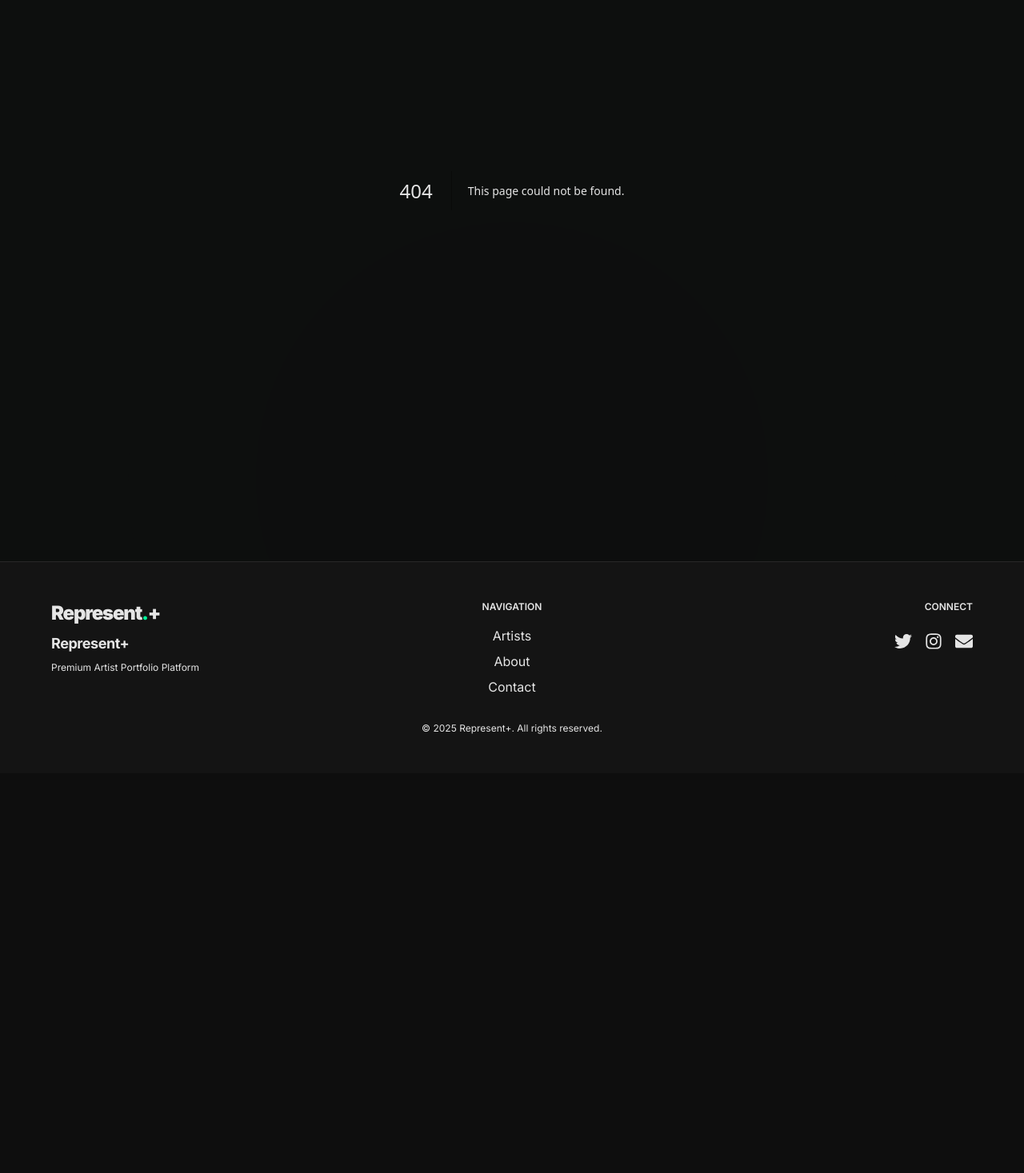
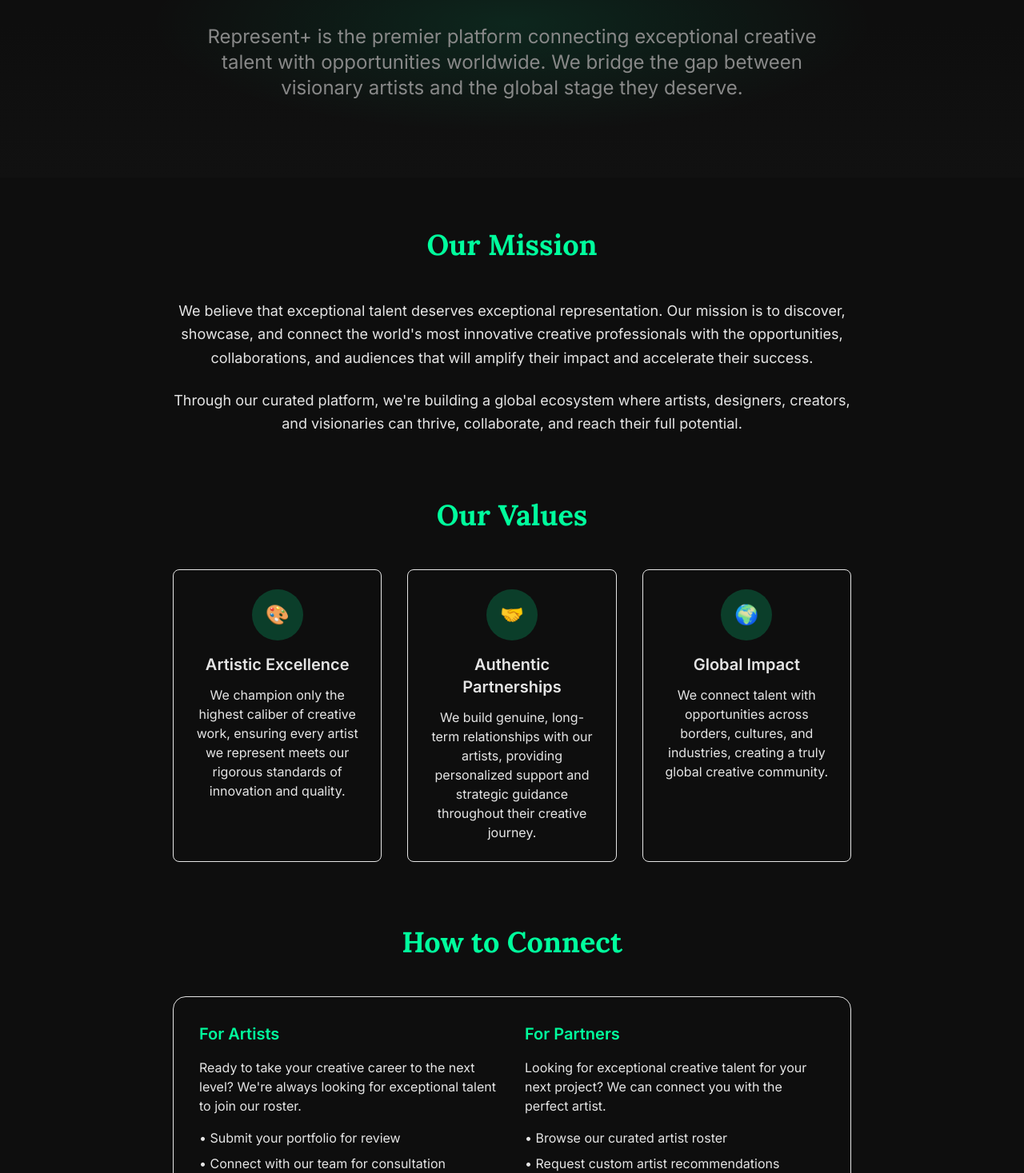
Before and after one commit to Kavs88/respresent-gpt, a Next.js app in the folder Downloads/representplusGPTfresh/: page /about in a window 1280 px wide. Before the commit this address had no page. Shown: the part 162-1629 px from the top of the page at 80% size. Before the commit the page ends 1129 px from the top, so only its background shows below. Built offline with nearby package versions, Linux system fonts and the light colour scheme.

Commit message:
About page implementation with hero section, content blocks, and navigation

```diff
--- /dev/null
+++ b/Downloads/representplusGPTfresh/app/about/page.tsx
@@ -0,0 +1,175 @@
+import React from 'react';
+import { Metadata } from 'next';
+import { motion } from 'framer-motion';
+import { RevealOnScroll } from '@/components/ui/RevealOnScroll';
+
+export const metadata: Metadata = {
+  title: 'About Us | Represent+',
+  description: 'Discover Represent+, the premier platform connecting exceptional creative talent with opportunities worldwide. Learn about our mission, values, and commitment to artistic excellence.',
+  openGraph: {
+    title: 'About Us | Represent+',
+    description: 'Discover Represent+, the premier platform connecting exceptional creative talent with opportunities worldwide.',
+    type: 'website',
+  },
+};
+
+// Animation variants
+const fadeUp = {
+  initial: { opacity: 0, y: 30 },
+  animate: { opacity: 1, y: 0 },
+  transition: { duration: 0.6, ease: "easeOut" }
+};
+
+const staggerContainer = {
+  animate: {
+    transition: {
+      staggerChildren: 0.1
+    }
+  }
+};
+
+export default function AboutPage() {
+  return (
+    <div className="min-h-screen bg-background text-foreground">
+      {/* Hero Section */}
+      <section className="relative py-24 bg-gradient-to-b from-[#0E0E0E] via-[#0E0E0E] to-[#111111] overflow-hidden">
+        <div className="absolute inset-0 z-0 pointer-events-none bg-[radial-gradient(ellipse_at_center,_var(--tw-gradient-stops))] from-[#00FFA3]/10 via-transparent to-transparent" />
+
+        <div className="relative z-10 max-w-4xl mx-auto px-6 text-center">
+          <RevealOnScroll delay={0}>
+            <h1 className="text-5xl md:text-7xl font-serif font-bold tracking-tight text-primary mb-6">
+              About Us
+            </h1>
+          </RevealOnScroll>
+          <RevealOnScroll delay={0.2}>
+            <p className="text-xl md:text-2xl text-muted max-w-3xl mx-auto leading-relaxed">
+              Represent+ is the premier platform connecting exceptional creative talent with opportunities worldwide.
+              We bridge the gap between visionary artists and the global stage they deserve.
+            </p>
+          </RevealOnScroll>
+        </div>
+      </section>
+
+      {/* Main Content */}
+      <div className="max-w-4xl mx-auto px-6 py-16">
+        <motion.div
+          className="space-y-20"
+          variants={staggerContainer}
+          initial="initial"
+          animate="animate"
+        >
+
+          {/* Mission Statement */}
+          <motion.section variants={fadeUp}>
+            <div className="text-center mb-12">
+              <h2 className="text-3xl md:text-4xl font-serif font-bold text-primary mb-4">
+                Our Mission
+              </h2>
+            </div>
+            <div className="prose prose-lg prose-invert max-w-none text-center">
+              <p className="text-lg leading-relaxed text-gray-300">
+                We believe that exceptional talent deserves exceptional representation. Our mission is to discover,
+                showcase, and connect the world's most innovative creative professionals with the opportunities,
+                collaborations, and audiences that will amplify their impact and accelerate their success.
+              </p>
+              <p className="text-lg leading-relaxed text-gray-300 mt-6">
+                Through our curated platform, we're building a global ecosystem where artists, designers,
+                creators, and visionaries can thrive, collaborate, and reach their full potential.
+              </p>
+            </div>
+          </motion.section>
+
+          {/* Team Values */}
+          <motion.section variants={fadeUp}>
+            <div className="text-center mb-12">
+              <h2 className="text-3xl md:text-4xl font-serif font-bold text-primary mb-4">
+                Our Values
+              </h2>
+            </div>
+            <div className="grid grid-cols-1 md:grid-cols-3 gap-8">
+              <div className="text-center p-6 rounded-lg bg-white/5 border border-white/10 hover:border-primary/30 transition-colors">
+                <div className="w-16 h-16 bg-primary/20 rounded-full flex items-center justify-center mx-auto mb-4">
+                  <span className="text-2xl">🎨</span>
+                </div>
+                <h3 className="text-xl font-semibold mb-3">Artistic Excellence</h3>
+                <p className="text-gray-300">
+                  We champion only the highest caliber of creative work, ensuring every artist we represent
+                  meets our rigorous standards of innovation and quality.
+                </p>
+              </div>
+
+              <div className="text-center p-6 rounded-lg bg-white/5 border border-white/10 hover:border-primary/30 transition-colors">
+                <div className="w-16 h-16 bg-primary/20 rounded-full flex items-center justify-center mx-auto mb-4">
+                  <span className="text-2xl">🤝</span>
+                </div>
+                <h3 className="text-xl font-semibold mb-3">Authentic Partnerships</h3>
+                <p className="text-gray-300">
+                  We build genuine, long-term relationships with our artists, providing personalized support
+                  and strategic guidance throughout their creative journey.
+                </p>
+              </div>
+
+              <div className="text-center p-6 rounded-lg bg-white/5 border border-white/10 hover:border-primary/30 transition-colors">
+                <div className="w-16 h-16 bg-primary/20 rounded-full flex items-center justify-center mx-auto mb-4">
+                  <span className="text-2xl">🌍</span>
+                </div>
+                <h3 className="text-xl font-semibold mb-3">Global Impact</h3>
+                <p className="text-gray-300">
+                  We connect talent with opportunities across borders, cultures, and industries,
+                  creating a truly global creative community.
+                </p>
+              </div>
+            </div>
+          </motion.section>
+
+          {/* How to Connect */}
+          <motion.section variants={fadeUp}>
+            <div className="text-center mb-12">
+              <h2 className="text-3xl md:text-4xl font-serif font-bold text-primary mb-4">
+                How to Connect
+              </h2>
+            </div>
+            <div className="bg-white/5 rounded-2xl p-8 border border-white/10">
+              <div className="grid grid-cols-1 md:grid-cols-2 gap-8">
+                <div>
+                  <h3 className="text-xl font-semibold mb-4 text-primary">For Artists</h3>
+                  <p className="text-gray-300 mb-4">
+                    Ready to take your creative career to the next level? We're always looking for
+                    exceptional talent to join our roster.
+                  </p>
+                  <ul className="space-y-2 text-gray-300">
+                    <li>• Submit your portfolio for review</li>
+                    <li>• Connect with our team for consultation</li>
+                    <li>• Explore collaboration opportunities</li>
+                  </ul>
+                </div>
+
+                <div>
+                  <h3 className="text-xl font-semibold mb-4 text-primary">For Partners</h3>
+                  <p className="text-gray-300 mb-4">
+                    Looking for exceptional creative talent for your next project?
+                    We can connect you with the perfect artist.
+                  </p>
+                  <ul className="space-y-2 text-gray-300">
+                    <li>• Browse our curated artist roster</li>
+                    <li>• Request custom artist recommendations</li>
+                    <li>• Discuss partnership opportunities</li>
+                  </ul>
+                </div>
+              </div>
+
+              <div className="text-center mt-8">
+                <a
+                  href="/contact"
+                  className="inline-block bg-primary text-black font-semibold px-8 py-3 rounded-lg hover:brightness-110 transition-all"
+                >
+                  Get in Touch
+                </a>
+              </div>
+            </div>
+          </motion.section>
+        </motion.div>
+      </div>
+    </div>
+  );
+}
```
